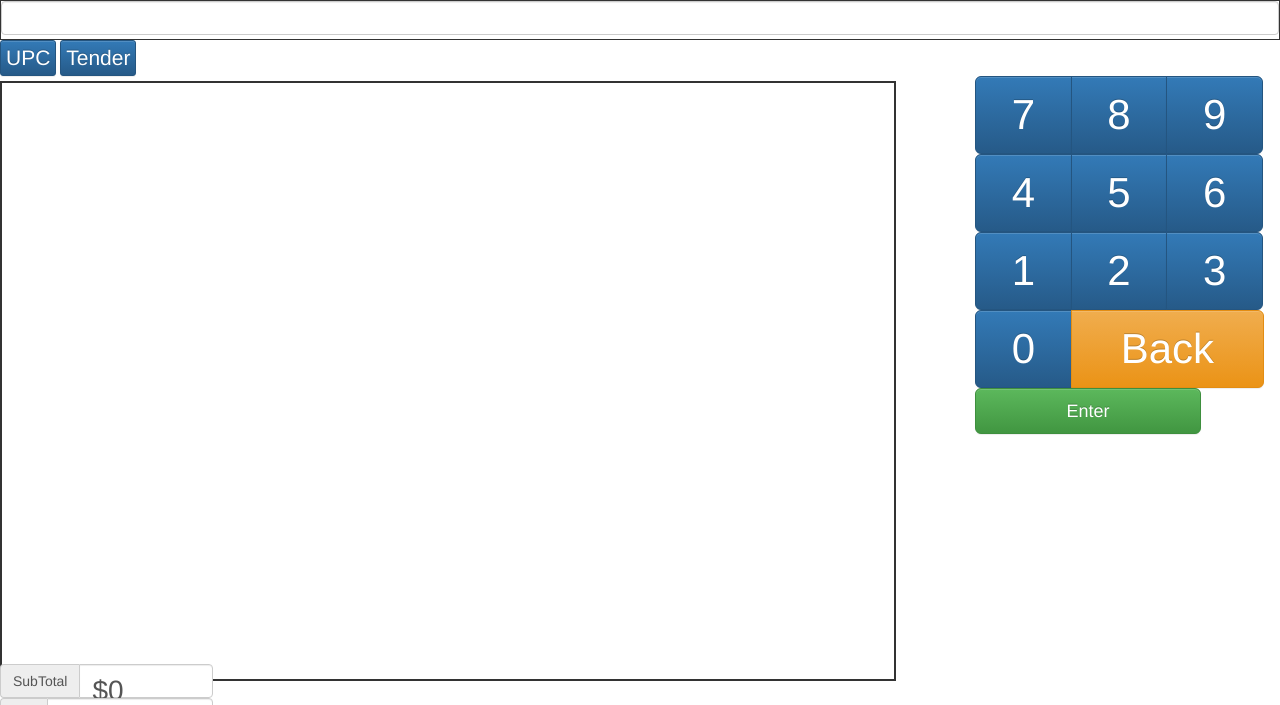
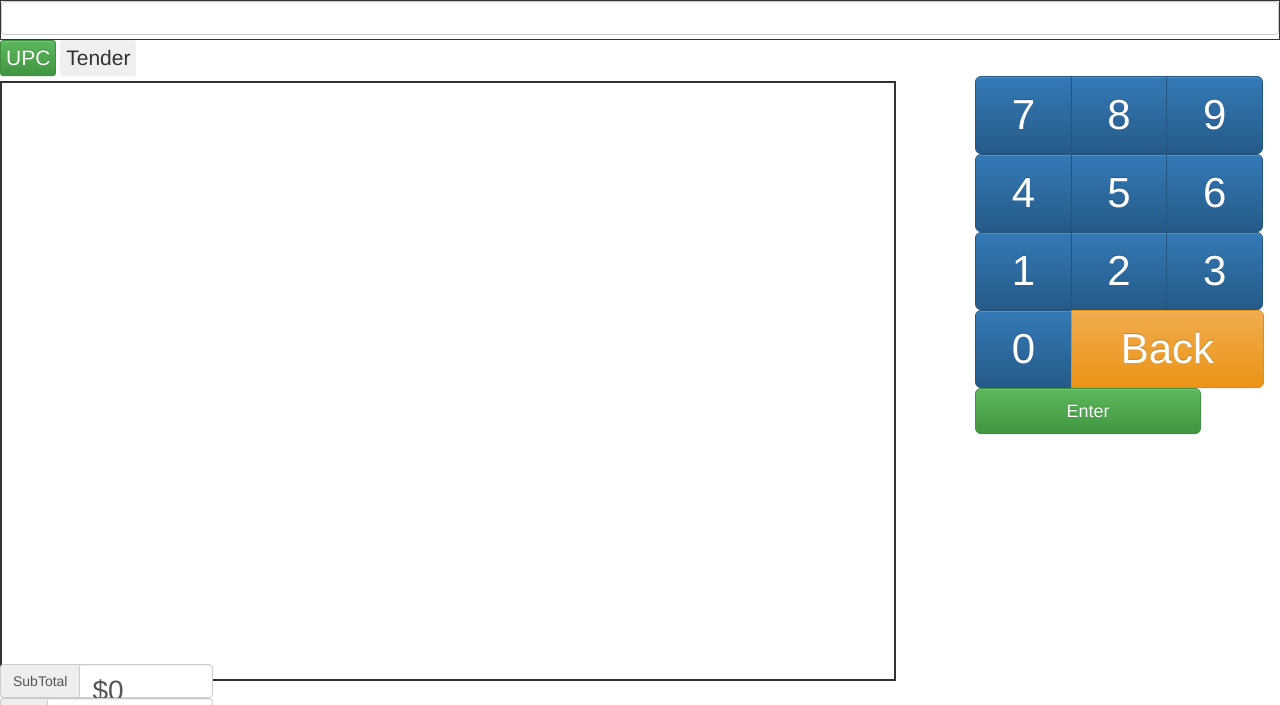
Before and after one commit to maxolasersquad/orthosie, a Django app: page /register/ in a window 1280 px wide. Shown: the top 705 px of the page. Run offline with Django 3.2, Linux system fonts and the light colour scheme; data comes from the database, SQL or seed files in the repository; data that the repository does not hold is empty; some libraries are stand-ins or nearby versions.

Commit message:
Show the current ringtype

```diff
--- a/static/js/input.js
+++ b/static/js/input.js
@@ -88,15 +88,15 @@ Orthosie.input = {
     $('#register_input').html('');
   },
   set_inputtype: function(type) {
-    $('.selected_ringtype').removeClass('selected_ringtype');
+    $('.ringtype.btn-success').removeClass('btn-success');
     switch (type) {
       case 'upc':
         Orthosie.input.input_mode = 'upc';
-        $('#ring_upc').addClass('selected_ringtype');
+        $('#ring_upc').addClass('btn-success');
       break;
       case 'tender':
         Orthosie.input.input_mode = 'tender';
-        $('#ring_tender').addClass('selected_ringtype');
+        $('#ring_tender').addClass('btn-success');
       break;
     }
   }
--- a/templates/register/ringtype.html
+++ b/templates/register/ringtype.html
@@ -17,9 +17,9 @@
     along with Orthosie.  If not, see <http://www.gnu.org/licenses/>.
 {% endcomment %}
 
-<button class='ringtype btn btn-primary btn-xs' id='ring_upc' onclick='Orthosie.input.set_inputtype("upc");'>
+<button class='ringtype btn btn-success btn-xs' id='ring_upc' onclick='Orthosie.input.set_inputtype("upc");'>
   UPC
 </button>
-<button class='ringtype btn btn-primary btn-xs' id='ring_tender' onclick=Orthosie.input.set_inputtype("tender");>
+<button class='ringtype btn btn-xs' id='ring_tender' onclick=Orthosie.input.set_inputtype("tender");>
   Tender
 </button>
```
